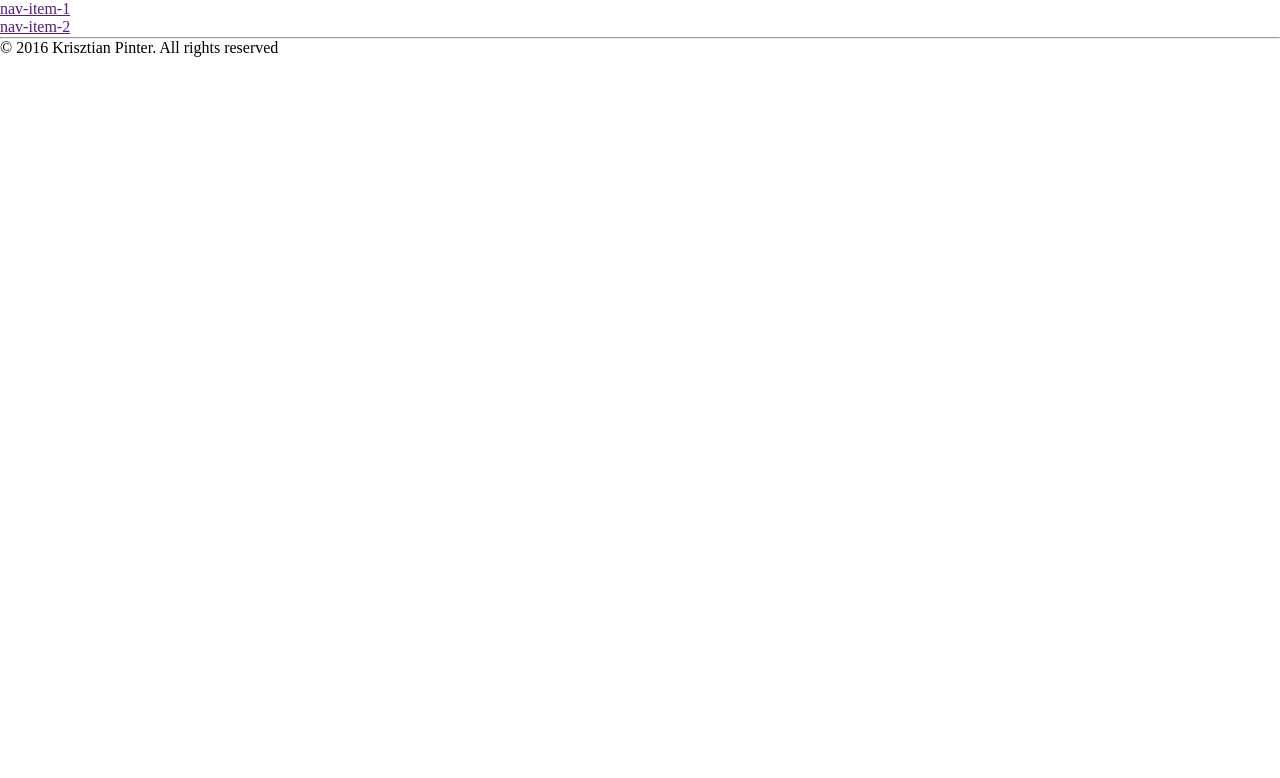
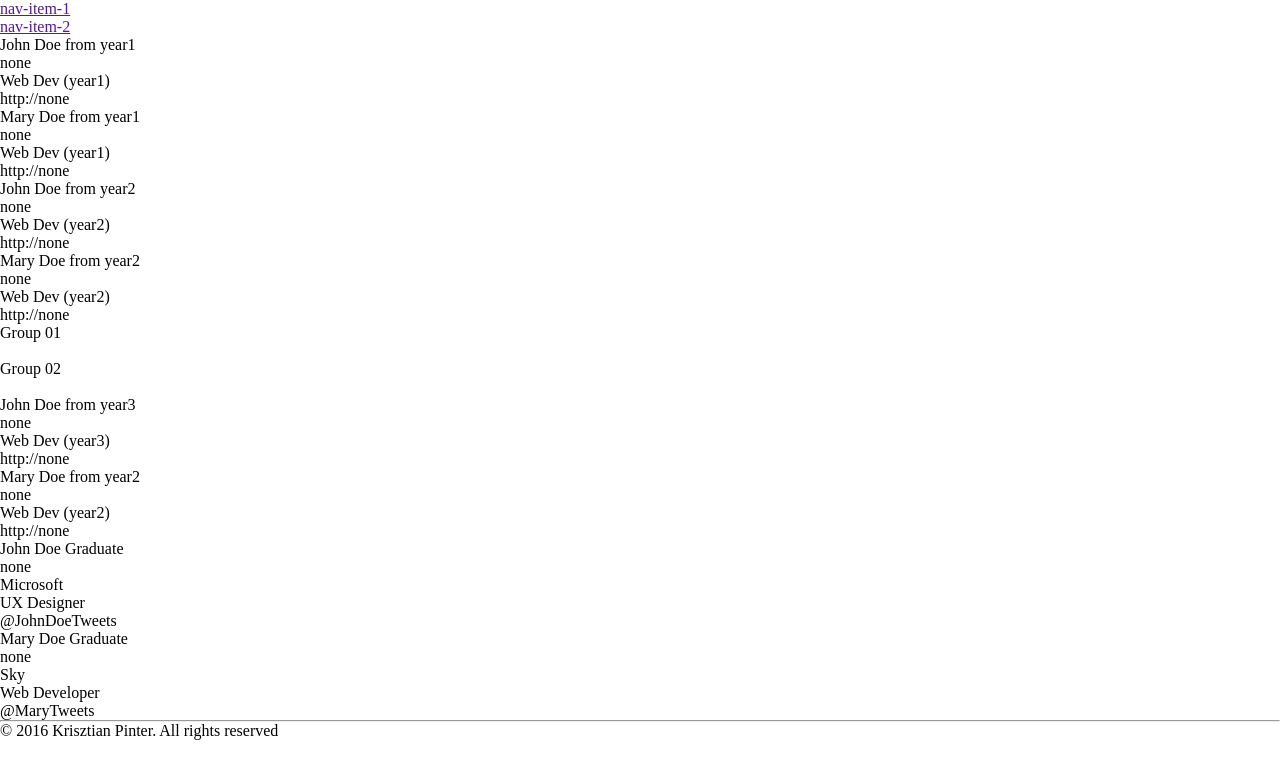
Before and after one commit to pkrisz89/mmu-ico, a website: page app/index.html in a window 1280 px wide. Drawn offline with nearby package versions, Linux system fonts and the light colour scheme.

Commit message:
data retrieved in basic format from json

```diff
--- a/app/index.html
+++ b/app/index.html
@@ -1,5 +1,5 @@
 <!doctype html>
-<html class="no-js" lang="en-GB">
+<html lang="en-GB" ng-app="studentApp">
 
 <head>
     <meta charset="utf-8">
@@ -8,8 +8,9 @@
     <meta name="description" content="Content comes here">
     <meta name="viewport" content="width=device-width, initial-scale=1">
     <meta name="keywords" content="Keywords">
-    <link rel="stylesheet" href="css/normalize.min.css">
     <link rel="stylesheet" href="css/main.css">
+    <script src="https://ajax.googleapis.com/ajax/libs/angularjs/1.5.6/angular.min.js"></script>
+    <script src="js/app.js"></script>
 </head>
 
 <body>
@@ -30,11 +31,54 @@
 		</nav>
 
     </header>
-    <main class="wrapper" id="skipnav">
+    <main class="wrapper" id="skipnav" ng-controller="dataController as vm">
+        <div ng-repeat="x in vm.yearOne">
+            <ul>
+                <li>{{ x.name}}</li>
+                <li>{{ x.avatar}}</li>
+                <li>{{ x.course}}</li>
+                <li>{{ x.portfolio}}</li>
+            </ul>
+        </div>
 
+        <div ng-repeat="x in vm.yearTwo">
+            <ul>
+                <li>{{ x.name}}</li>
+                <li>{{ x.avatar}}</li>
+                <li>{{ x.course}}</li>
+                <li>{{ x.portfolio}}</li>
+            </ul>
+        </div>
+
+        <div ng-repeat="x in vm.yearTwoGroups">
+            <ul>
+                <li>{{ x.groupname}}</li>
+                <li>{{ x.portfolio}}</li>
+            </ul>
+        </div>
+
+        <div ng-repeat="x in vm.yearThree">
+            <ul>
+                <li>{{ x.name}}</li>
+                <li>{{ x.avatar}}</li>
+                <li>{{ x.course}}</li>
+                <li>{{ x.portfolio}}</li>
+            </ul>
+        </div>
+
+        <div ng-repeat="x in vm.graduates">
+            <ul>
+                <li>{{ x.name}}</li>
+                <li>{{ x.avatar}}</li>
+                <li>{{ x.company}}</li>
+                <li>{{ x.role}}</li>
+                <li>{{ x.twitter}}</li>
+            </ul>
+        </div>
 
 
     </main>
+
     <footer role="contentinfo">
         <hr>
         <p>© 2016 Krisztian Pinter. All rights reserved</p>
--- /dev/null
+++ b/app/js/app.js
@@ -0,0 +1,13 @@
+var app = angular.module("studentApp", []);
+
+app.controller('dataController', function($http) {
+    var vm = this;
+    $http.get("students.json").then(function(response) {
+        vm.yearOne = response.data.yearOne;
+        vm.yearTwo = response.data.yearTwo;
+        vm.yearTwoGroups = response.data.yearTwoGroups;
+        vm.yearThree = response.data.yearThree;
+        vm.graduates = response.data.graduates;
+    });
+
+});
--- a/app/students.json
+++ b/app/students.json
@@ -1,66 +1,57 @@
 {
-  "year-one": [
-    {
+	"yearOne": [{
 		"name": "John Doe from year1",
 		"course": "Web Dev (year1)",
 		"portfolio": "http://none",
 		"avatar": "none"
-    },
-    {
+	}, {
 		"name": "Mary Doe from year1",
 		"course": "Web Dev (year1)",
 		"portfolio": "http://none",
 		"avatar": "none"
-    }
-  ],
+	}],
 
-  "year-two": [
-    {
+	"yearTwo": [{
 		"name": "John Doe from year2",
 		"course": "Web Dev (year2)",
 		"portfolio": "http://none",
 		"avatar": "none"
-    },
-    {
+	}, {
 		"name": "Mary Doe from year2",
 		"course": "Web Dev (year2)",
 		"portfolio": "http://none",
 		"avatar": "none"
-    },
-        {"groups": [
-             {"groupname": "Group 01"}
-            ]}
-  ],
+	}],
 
-  "year-three": [
-    {
+	"yearTwoGroups": [{
+		"groupname": "Group 01"
+	}, {
+		"groupname": "Group 02"
+	}],
+
+	"yearThree": [{
 		"name": "John Doe from year3",
 		"course": "Web Dev (year3)",
 		"portfolio": "http://none",
 		"avatar": "none"
-    },
-    {
+	}, {
 		"name": "Mary Doe from year2",
 		"course": "Web Dev (year2)",
 		"portfolio": "http://none",
 		"avatar": "none"
-    }
-  ],
+	}],
 
-  "graduates": [
-    {
+	"graduates": [{
 		"name": "John Doe Graduate",
 		"company": "Microsoft",
 		"role": "UX Designer",
 		"twitter": "@JohnDoeTweets",
 		"avatar": "none"
-    },
-    {
+	}, {
 		"name": "Mary Doe Graduate",
 		"company": "Sky",
 		"role": "Web Developer",
 		"twitter": "@MaryTweets",
 		"avatar": "none"
+	}]
 }
-  ]
-}
```
Lines whose indentation alone changed are shown as unchanged.
